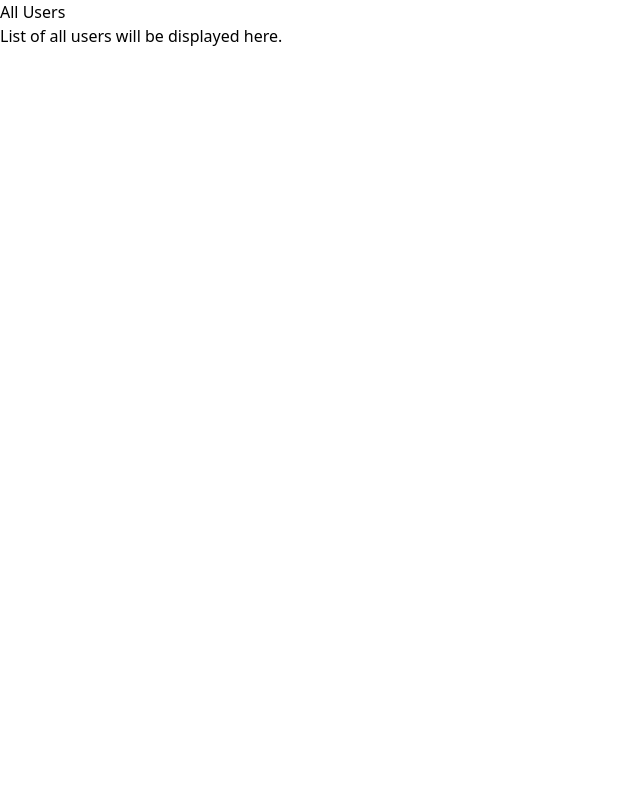
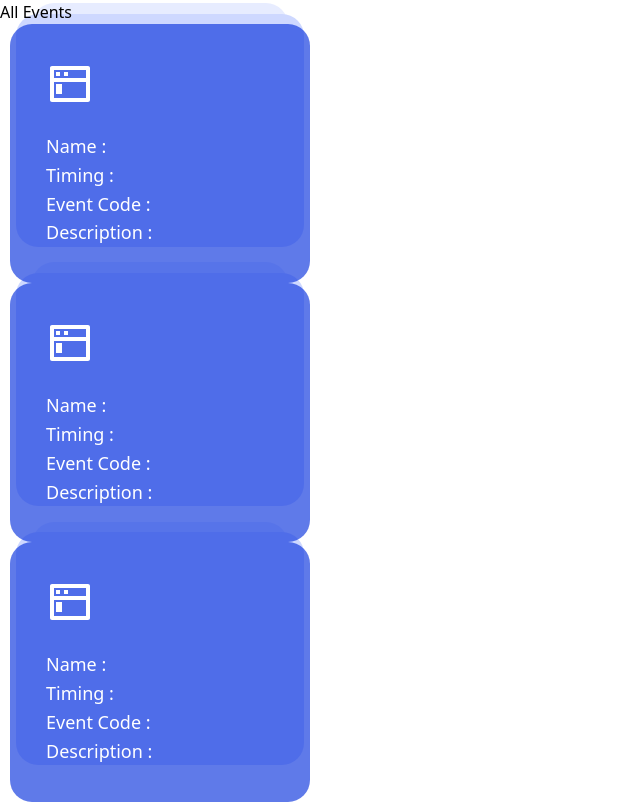
Before and after one commit to Devilcoder2/Event-Management-Frontend, a React (Vite) app: page /allEvents in a window 1280 px wide. Shown: the whole page, without its empty margins (0-640 px from the left). Built offline with nearby package versions, Linux system fonts and the light colour scheme.

Commit message:
add cards

```diff
--- a/src/components/Admin/AllEvent.tsx
+++ b/src/components/Admin/AllEvent.tsx
@@ -1,10 +1,15 @@
 import React from 'react';
+import Card from '../Rusable component/Card';
 
 const AllEvent = () => {
   return (
     <div>
-      <h2 className="text-xl font-bold mb-4">All Users</h2>
-      <p>List of all users will be displayed here.</p>
+      <h2 className="text-xl font-bold mb-4">All Events</h2>
+     <div className='flex gap-5'>
+     <Card/>
+     <Card/>
+     <Card/>
+     </div>
     </div>
   );
 };
--- /dev/null
+++ b/src/components/Rusable component/Card.tsx
@@ -0,0 +1,33 @@
+import React from 'react'
+
+function Card() {
+  return (
+
+<div className="card">
+  <div className="content">
+    <svg
+      fill="currentColor"
+      viewBox="0 0 24 24"
+      xmlns="http://www.w3.org/2000/svg"
+    >
+      <path
+        d="M20 9V5H4V9H20ZM20 11H4V19H20V11ZM3 3H21C21.5523 3 22 3.44772 22 4V20C22 20.5523 21.5523 21 21 21H3C2.44772 21 2 20.5523 2 20V4C2 3.44772 2.44772 3 3 3ZM5 12H8V17H5V12ZM5 6H7V8H5V6ZM9 6H11V8H9V6Z"
+      ></path>
+    </svg>
+    <p className="para">
+      <ul>
+        <li>Name : </li>
+        <li>Timing : </li>
+        <li>Event Code : </li>
+        <li>Description : </li>
+
+
+      </ul>
+    </p>
+  </div>
+</div>
+
+  )
+}
+
+export default Card
--- a/src/index.css
+++ b/src/index.css
@@ -1,3 +1,104 @@
 @tailwind base;
 @tailwind components;
 @tailwind utilities;
+
+
+/* From Uiverse.io by gharsh11032000 */
+.card {
+    position: relative;
+    display: flex;
+    align-items: center;
+    justify-content: center;
+    width: 320px;
+    border-radius: 24px;
+    line-height: 1.6;
+    transition: all 0.48s cubic-bezier(0.23, 1, 0.32, 1);
+  }
+
+  .content {
+    width: 300px;
+    display: flex;
+    flex-direction: column;
+    align-items: flex-start;
+    gap: 24px;
+    padding: 36px;
+    border-radius: 22px;
+    color: #ffffff;
+    overflow: hidden;
+    background: #153ddfae;
+    transition: all 0.48s cubic-bezier(0.23, 1, 0.32, 1);
+  }
+
+  .content::before {
+    position: absolute;
+    content: "";
+    top: -4%;
+    left: 50%;
+    width: 90%;
+    height: 90%;
+    transform: translate(-50%);
+    background: #ced8ff;
+    z-index: -1;
+    transform-origin: bottom;
+
+    border-radius: inherit;
+    transition: all 0.48s cubic-bezier(0.23, 1, 0.32, 1);
+  }
+
+  .content::after {
+    position: absolute;
+    content: "";
+    top: -8%;
+    left: 50%;
+    width: 80%;
+    height: 80%;
+    transform: translate(-50%);
+    background: #e7ecff;
+    z-index: -2;
+    transform-origin: bottom;
+    border-radius: inherit;
+    transition: all 0.48s cubic-bezier(0.23, 1, 0.32, 1);
+  }
+
+  .content svg {
+    width: 48px;
+    height: 48px;
+  }
+
+  .content .para {
+    z-index: 1;
+    opacity: 1;
+    font-size: 18px;
+    transition: all 0.48s cubic-bezier(0.23, 1, 0.32, 1);
+  }
+
+  .content .link {
+    z-index: 1;
+    color: #fea000;
+    text-decoration: none;
+    font-family: inherit;
+    font-size: 16px;
+    transition: all 0.48s cubic-bezier(0.23, 1, 0.32, 1);
+  }
+
+  .content .link:hover {
+    text-decoration: underline;
+  }
+
+  .card:hover {
+    transform: translate(0px, -16px);
+  }
+
+  .card:hover .content::before {
+    rotate: -8deg;
+    top: 0;
+    width: 100%;
+    height: 100%;
+  }
+
+  .card:hover .content::after {
+    rotate: 8deg;
+    top: 0;
+    width: 100%;
+    height: 100%;
+  }
```
